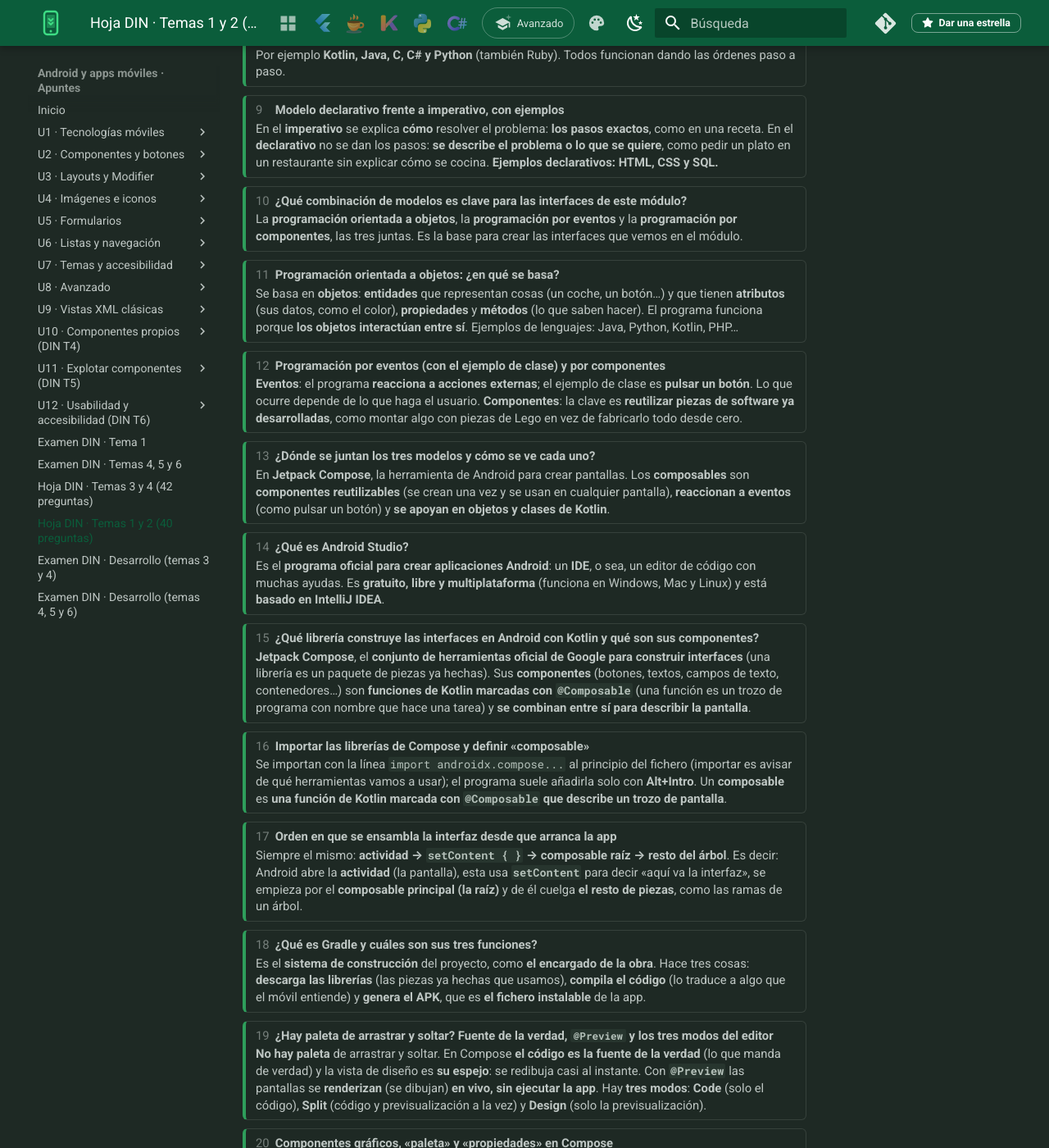
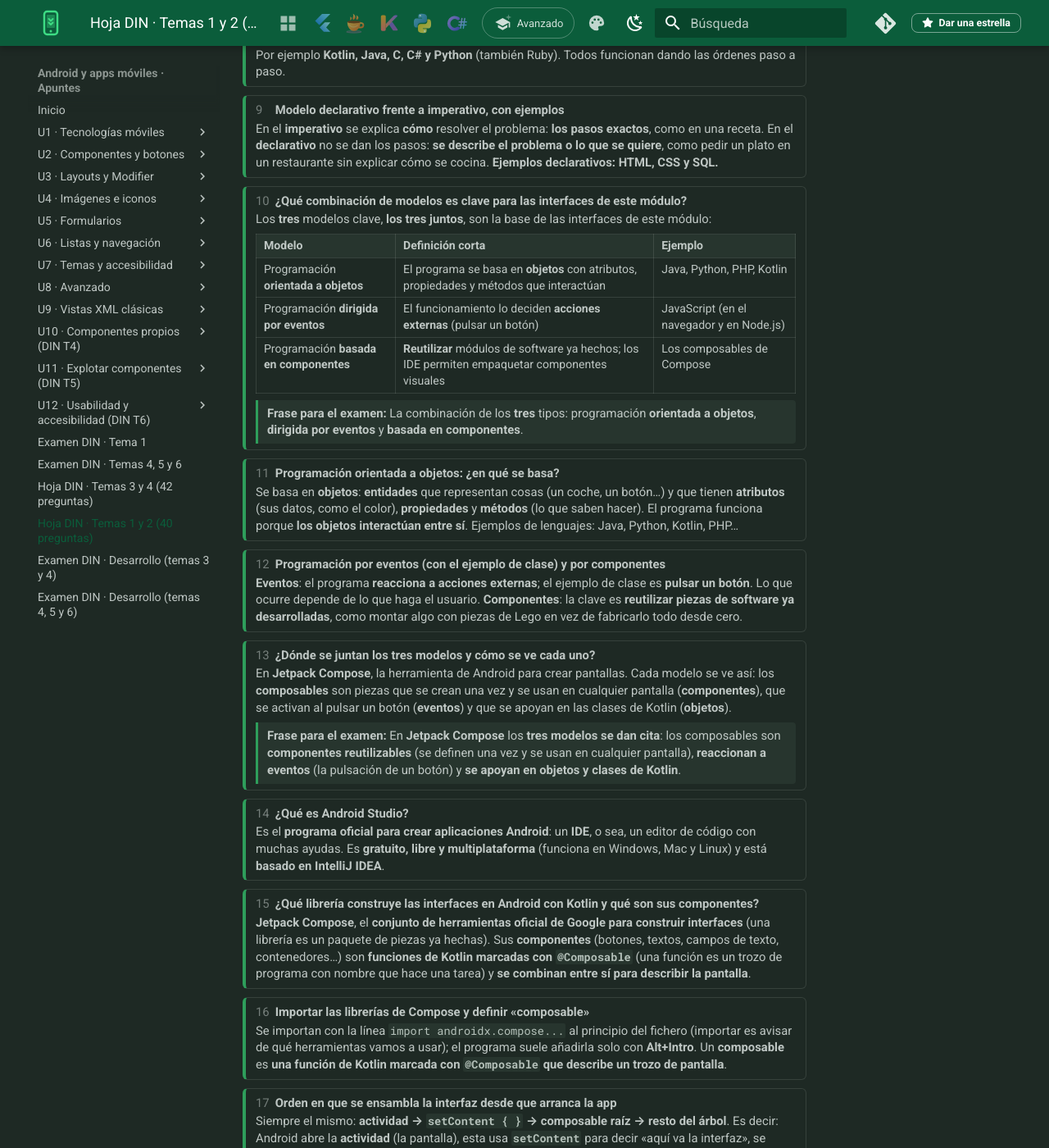
Before and after one commit to apuntes-dam/android-apuntes, an MkDocs documentation site: the page built from docs/hoja-din-t12.md, in a window 1280 px wide and 1400 px high, scrolled down 1636 px. Shown: the whole window at 82% size. Built offline with MkDocs 1.6.1 and Material for MkDocs 9.7.7, drawn with Linux system fonts in a browser that asks for light colours; comment, search, counter and statistics services are not loaded.

Commit message:
Hoja de los temas 1 y 2: respuesta 10 con tabla y «Frase para el examen», y frase en la 13 (formato de prueba)
Las respuestas admiten ahora una tabla y una frase para el examen; en la versión impresa la tabla se apila en tarjetas para que quepa en las columnas.

Co-Authored-By: Claude Sonnet 5.5 <noreply@anthropic.com>

```diff
--- a/docs/assets/hoja-din.css
+++ b/docs/assets/hoja-din.css
@@ -20,6 +20,10 @@
 .hd-q { font-weight: 700; margin-bottom: .1rem; }
 .hd-n { display: inline-block; min-width: 1.6em; opacity: .55; font-weight: 400; }
 .hd-r code { font-size: .92em; padding: 0 .15em; word-break: break-word; }
+.hd-tabla { width: 100%; border-collapse: collapse; margin: .35rem 0; font-size: .95em; }
+.hd-tabla th, .hd-tabla td { padding: .2rem .45rem; text-align: left; vertical-align: top; border: 1px solid var(--md-default-fg-color--lightest, rgba(128, 128, 128, .3)); }
+.hd-tabla th { font-weight: 600; background: var(--md-code-bg-color, rgba(128, 128, 128, .1)); }
+.hd-frase { margin-top: .4rem; padding: .3rem .55rem; border-left: 3px solid #2e9e5b; border-radius: 0 4px 4px 0; background: var(--md-code-bg-color, rgba(128, 128, 128, .08)); }
 .hd-reserva { margin-top: 1.1rem; padding: .5rem .8rem; font-size: .74rem; line-height: 1.45; border: 1px dashed var(--md-default-fg-color--lighter, rgba(128, 128, 128, .5)); border-radius: 6px; }
 .hd-reserva b { display: block; margin-bottom: .2rem; }
 .hd-reserva ul { margin: 0; padding-left: 1.1rem; }
@@ -50,4 +54,10 @@
   .hd-2p .hd-r code { font-size: 7.1pt; }
   .hd-2p .hd-tema { font-size: 9.5pt; }
   .hd-2p .hd-lista + .hd-tema { break-before: page; }
+  .hd-tabla, .hd-tabla tbody, .hd-tabla tr, .hd-tabla td { display: block; width: auto; border: 0; padding: 0; }
+  .hd-tabla thead { display: none; }
+  .hd-tabla tr { margin: .5mm 0; padding: .3mm 0 .3mm 1mm; border-left: .3mm solid #9aa4b2; }
+  .hd-tabla td:first-child { font-weight: 700; }
+  .hd-tabla td:nth-child(3)::before { content: "Ejemplo: "; font-weight: 700; }
+  .hd-frase { margin-top: .6mm; padding: .3mm 1mm; border-left-width: .6mm; }
 }
--- a/docs/hoja-din-t12.md
+++ b/docs/hoja-din-t12.md
@@ -5,7 +5,7 @@ Las **40 preguntas del examen anterior** (temas 1 y 2), con la respuesta explica
 !!! info "De dónde sale"
     El profesor marca en **verde** lo que entra en el examen. Las páginas de teoría del [tema 1](https://revilofe.github.io/section6/u01/teoria/DI-U1.1.-IntroduccionConfeccionInterfaces/) y del [tema 2](https://revilofe.github.io/section6/u02/teoria/DI-U2.1.-ClasesYComponentes/) traen 34 y 33 fragmentos verdes (sin contar la leyenda), y cada uno aparece en alguna de las 40 preguntas del examen anterior, el «Examen escrito UF1 y UF2» de la Moodle. La redacción de las preguntas es propia, pero cubren lo mismo, y están numeradas como en ese examen. Para practicar a mano con su formato, usa su PDF.
 
-<link rel="stylesheet" href="../assets/hoja-din.css?v=6cbd4eb2">
+<link rel="stylesheet" href="../assets/hoja-din.css?v=0da184a3">
 <div class="hd hd-2p" id="hoja-din">
 <div class="hd-barra"><button class="hd-btn" id="hd-tapar" type="button">Tapar respuestas (practicar)</button><button class="hd-btn hd-sec" id="hd-imprimir" type="button">Imprimir</button></div>
 <div class="hd-leyenda"><span class="hd-lA">Del examen anterior (40)</span></div>
@@ -20,10 +20,10 @@ Las **40 preguntas del examen anterior** (temas 1 y 2), con la respuesta explica
 <div class="hd-i hd-A" title="Del examen anterior"><div class="hd-q"><span class="hd-n">7</span>Programación procedimental y programación modular</div><div class="hd-r"><b>Procedimental</b> (basada en funciones): <b>divide el programa en trozos pequeños</b>, las <b>subrutinas o funciones</b>, que hacen una tarea cada una; así <b>simplifica la programación</b> y <b>aligera la implementación</b> (escribirlo) <b>y el mantenimiento</b> (arreglarlo y mejorarlo después). <b>Modular</b>: cada <b>módulo</b> (una parte del programa) se <b>desarrolla de forma independiente</b> del resto, lo que <b>agiliza la programación y las pruebas</b>; al final <b>se juntan todos los módulos</b> y forman el programa completo.</div></div>
 <div class="hd-i hd-A" title="Del examen anterior"><div class="hd-q"><span class="hd-n">8</span>Cinco lenguajes que usan programación imperativa</div><div class="hd-r">Por ejemplo <b>Kotlin, Java, C, C# y Python</b> (también Ruby). Todos funcionan dando las órdenes paso a paso.</div></div>
 <div class="hd-i hd-A" title="Del examen anterior"><div class="hd-q"><span class="hd-n">9</span>Modelo declarativo frente a imperativo, con ejemplos</div><div class="hd-r">En el <b>imperativo</b> se explica <b>cómo</b> resolver el problema: <b>los pasos exactos</b>, como en una receta. En el <b>declarativo</b> no se dan los pasos: <b>se describe el problema o lo que se quiere</b>, como pedir un plato en un restaurante sin explicar cómo se cocina. <b>Ejemplos declarativos: HTML, CSS y SQL.</b></div></div>
-<div class="hd-i hd-A" title="Del examen anterior"><div class="hd-q"><span class="hd-n">10</span>¿Qué combinación de modelos es clave para las interfaces de este módulo?</div><div class="hd-r">La <b>programación orientada a objetos</b>, la <b>programación por eventos</b> y la <b>programación por componentes</b>, las tres juntas. Es la base para crear las interfaces que vemos en el módulo.</div></div>
+<div class="hd-i hd-A" title="Del examen anterior"><div class="hd-q"><span class="hd-n">10</span>¿Qué combinación de modelos es clave para las interfaces de este módulo?</div><div class="hd-r">Los <b>tres</b> modelos clave, <b>los tres juntos</b>, son la base de las interfaces de este módulo:<table class="hd-tabla"><thead><tr><th>Modelo</th><th>Definición corta</th><th>Ejemplo</th></tr></thead><tbody><tr><td>Programación <b>orientada a objetos</b></td><td>El programa se basa en <b>objetos</b> con atributos, propiedades y métodos que interactúan</td><td>Java, Python, PHP, Kotlin</td></tr><tr><td>Programación <b>dirigida por eventos</b></td><td>El funcionamiento lo deciden <b>acciones externas</b> (pulsar un botón)</td><td>JavaScript (en el navegador y en Node.js)</td></tr><tr><td>Programación <b>basada en componentes</b></td><td><b>Reutilizar</b> módulos de software ya hechos; los IDE permiten empaquetar componentes visuales</td><td>Los composables de Compose</td></tr></tbody></table><div class="hd-frase"><b>Frase para el examen:</b> La combinación de los <b>tres</b> tipos: programación <b>orientada a objetos</b>, <b>dirigida por eventos</b> y <b>basada en componentes</b>.</div></div></div>
 <div class="hd-i hd-A" title="Del examen anterior"><div class="hd-q"><span class="hd-n">11</span>Programación orientada a objetos: ¿en qué se basa?</div><div class="hd-r">Se basa en <b>objetos</b>: <b>entidades</b> que representan cosas (un coche, un botón…) y que tienen <b>atributos</b> (sus datos, como el color), <b>propiedades</b> y <b>métodos</b> (lo que saben hacer). El programa funciona porque <b>los objetos interactúan entre sí</b>. Ejemplos de lenguajes: Java, Python, Kotlin, PHP…</div></div>
 <div class="hd-i hd-A" title="Del examen anterior"><div class="hd-q"><span class="hd-n">12</span>Programación por eventos (con el ejemplo de clase) y por componentes</div><div class="hd-r"><b>Eventos</b>: el programa <b>reacciona a acciones externas</b>; el ejemplo de clase es <b>pulsar un botón</b>. Lo que ocurre depende de lo que haga el usuario. <b>Componentes</b>: la clave es <b>reutilizar piezas de software ya desarrolladas</b>, como montar algo con piezas de Lego en vez de fabricarlo todo desde cero.</div></div>
-<div class="hd-i hd-A" title="Del examen anterior"><div class="hd-q"><span class="hd-n">13</span>¿Dónde se juntan los tres modelos y cómo se ve cada uno?</div><div class="hd-r">En <b>Jetpack Compose</b>, la herramienta de Android para crear pantallas. Los <b>composables</b> son <b>componentes reutilizables</b> (se crean una vez y se usan en cualquier pantalla), <b>reaccionan a eventos</b> (como pulsar un botón) y <b>se apoyan en objetos y clases de Kotlin</b>.</div></div>
+<div class="hd-i hd-A" title="Del examen anterior"><div class="hd-q"><span class="hd-n">13</span>¿Dónde se juntan los tres modelos y cómo se ve cada uno?</div><div class="hd-r">En <b>Jetpack Compose</b>, la herramienta de Android para crear pantallas. Cada modelo se ve así: los <b>composables</b> son piezas que se crean una vez y se usan en cualquier pantalla (<b>componentes</b>), que se activan al pulsar un botón (<b>eventos</b>) y que se apoyan en las clases de Kotlin (<b>objetos</b>).<div class="hd-frase"><b>Frase para el examen:</b> En <b>Jetpack Compose</b> los <b>tres modelos se dan cita</b>: los composables son <b>componentes reutilizables</b> (se definen una vez y se usan en cualquier pantalla), <b>reaccionan a eventos</b> (la pulsación de un botón) y <b>se apoyan en objetos y clases de Kotlin</b>.</div></div></div>
 <div class="hd-i hd-A" title="Del examen anterior"><div class="hd-q"><span class="hd-n">14</span>¿Qué es Android Studio?</div><div class="hd-r">Es el <b>programa oficial para crear aplicaciones Android</b>: un <b>IDE</b>, o sea, un editor de código con muchas ayudas. Es <b>gratuito, libre y multiplataforma</b> (funciona en Windows, Mac y Linux) y está <b>basado en IntelliJ IDEA</b>.</div></div>
 <div class="hd-i hd-A" title="Del examen anterior"><div class="hd-q"><span class="hd-n">15</span>¿Qué librería construye las interfaces en Android con Kotlin y qué son sus componentes?</div><div class="hd-r"><b>Jetpack Compose</b>, el <b>conjunto de herramientas oficial de Google para construir interfaces</b> (una librería es un paquete de piezas ya hechas). Sus <b>componentes</b> (botones, textos, campos de texto, contenedores…) son <b>funciones de Kotlin marcadas con <code>@Composable</code></b> (una función es un trozo de programa con nombre que hace una tarea) y <b>se combinan entre sí para describir la pantalla</b>.</div></div>
 <div class="hd-i hd-A" title="Del examen anterior"><div class="hd-q"><span class="hd-n">16</span>Importar las librerías de Compose y definir «composable»</div><div class="hd-r">Se importan con la línea <code>import androidx.compose...</code> al principio del fichero (importar es avisar de qué herramientas vamos a usar); el programa suele añadirla solo con <b>Alt+Intro</b>. Un <b>composable</b> es <b>una función de Kotlin marcada con <code>@Composable</code> que describe un trozo de pantalla</b>.</div></div>
```
Also changed, not shown: docs/hoja-din-t34.md (+1 -1 lines).
